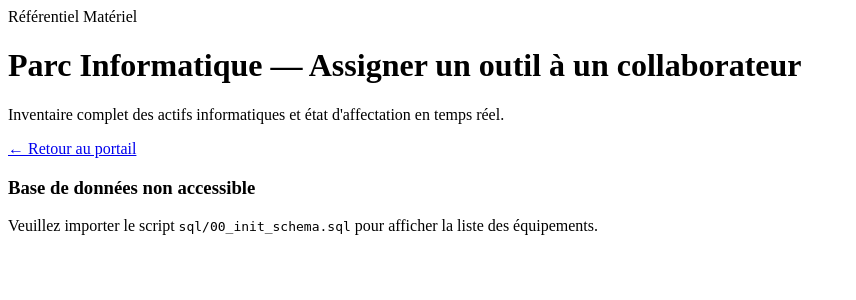
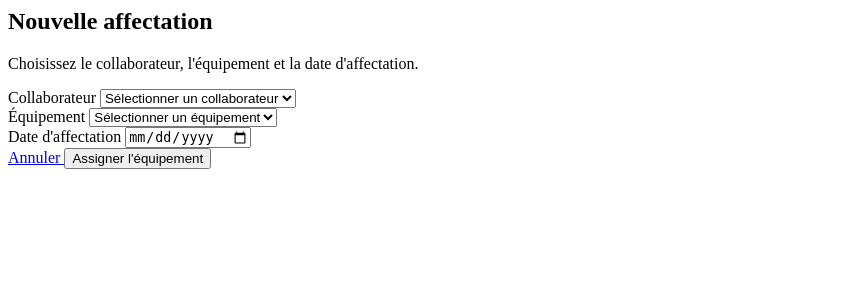
Before and after one commit to ArthurProst/assetFlow_php, a PHP site: page / in a window 1280 px wide. Shown: the top 300 px of the page, without its empty margins (0-856 px from the left). Run offline with PHP 8.4, Linux system fonts and the light colour scheme; data that the repository does not hold is empty.

Commit message:
Redesign assignment form
Replace the placeholder assignment page with a styled form for selecting a collaborator and equipment, entering an assignment date, and submitting or cancelling.

```diff
--- a/app/Views/formAddAssignment/index.php
+++ b/app/Views/formAddAssignment/index.php
@@ -1,49 +1,45 @@
-<div class="max-w-7xl mx-auto px-4 sm:px-6 lg:px-8 py-8 space-y-8">
+<div class="flex items-center justify-center">
+    <form action="" method="post" class="bg-white border border-slate-200 rounded-xl shadow-sm p-6 sm:p-8 max-w-2xl space-y-6">
 
-    <div class="flex flex-col sm:flex-row sm:items-center justify-between gap-4">
-        <div>
-            <div class="text-xs font-semibold uppercase tracking-wider text-brand-600">Référentiel Matériel
-            </div>
-            <h1 class="text-2xl font-bold tracking-tight text-slate-900">
-                Parc Informatique — Assigner un outil à un collaborateur
-            </h1>
-            <p class="text-sm text-slate-500 mt-1">
-                Inventaire complet des actifs informatiques et état d'affectation en temps réel.
-            </p>
+        <div class="space-y-1">
+            <h2 class="text-lg font-bold tracking-tight text-slate-900">Nouvelle affectation</h2>
+            <p class="text-sm text-slate-500">Choisissez le collaborateur, l'équipement et la date d'affectation.</p>
         </div>
 
-        <a href="index.php?route=home"
-            class="inline-flex items-center px-4 py-2 border border-slate-300 rounded-lg text-sm font-medium text-slate-700 bg-white hover:bg-slate-50 transition shadow-sm">
-            &larr; Retour au portail
-        </a>
-    </div>
+        <div class="space-y-2">
+            <label for="selectUser" class="block text-sm font-medium text-slate-700">Collaborateur</label>
+            <select name="selectUser" id="selectUser" required
+                class="block w-full rounded-lg border border-slate-300 bg-white px-3 py-2.5 text-sm text-slate-900 shadow-sm focus:border-brand-500 focus:outline-none focus:ring-2 focus:ring-brand-500/30">
+                <option value="" disabled selected>Sélectionner un collaborateur</option>
+                <!-- <option value="ID">Prénom Nom</option> (à générer avec la boucle PHP) -->
+            </select>
+        </div>
 
+        <div class="space-y-2">
+            <label for="selectAsset" class="block text-sm font-medium text-slate-700">Équipement</label>
+            <select name="selectAsset" id="selectAsset" required
+                class="block w-full rounded-lg border border-slate-300 bg-white px-3 py-2.5 text-sm text-slate-900 shadow-sm focus:border-brand-500 focus:outline-none focus:ring-2 focus:ring-brand-500/30">
+                <option value="" disabled selected>Sélectionner un équipement</option>
+                <!-- <option value="ID">CODE — Désignation</option> (à générer avec la boucle PHP) -->
+            </select>
+        </div>
 
-    <?php if (!$dbConnected): ?>
-        <div class="bg-amber-50 border border-amber-200 p-6 rounded-xl text-center space-y-2">
-            <h3 class="text-sm font-bold text-amber-900">Base de données non accessible</h3>
-            <p class="text-xs text-amber-700">
-                Veuillez importer le script <code class="font-bold">sql/00_init_schema.sql</code> pour afficher la liste des
-                équipements.
-            </p>
+        <div class="space-y-2">
+            <label for="dateAjout" class="block text-sm font-medium text-slate-700">Date d'affectation</label>
+            <input type="date" name="dateAjout" id="dateAjout" required
+                class="block w-full rounded-lg border border-slate-300 bg-white px-3 py-2.5 text-sm text-slate-900 shadow-sm focus:border-brand-500 focus:outline-none focus:ring-2 focus:ring-brand-500/30">
         </div>
-    <?php else: ?>
-        <div>
-            <form action="">
-                <select name="selectUser" id="selectUser">
-                    <?php foreach ($variable as $key => $value): ?>
-                        # code...
-                    <?php endforeach ?>
-                </select>
 
-                <select name="selectTool" id="selectTool">
-                    <?php foreach ($variable as $key => $value) {
-                        # code...
-                    } ?>
-                </select>
-                <input type="date" name="dateAjout" id="dateAjout">
-            </form>
+        <div class="flex flex-col-reverse sm:flex-row sm:justify-end gap-3 pt-4 border-t border-slate-100">
+            <a href="index.php?route=assets"
+                class="inline-flex items-center justify-center px-4 py-2 border border-slate-300 rounded-lg text-sm font-medium text-slate-700 bg-white hover:bg-slate-50 transition shadow-sm">
+                Annuler
+            </a>
+            <button type="submit"
+                class="inline-flex items-center justify-center px-4 py-2 rounded-lg text-sm font-semibold text-white bg-brand-600 hover:bg-brand-700 focus:outline-none focus:ring-2 focus:ring-brand-500/50 transition shadow-sm">
+                Assigner l'équipement
+            </button>
         </div>
-    <?php endif ?>
 
+    </form>
 </div>
```
